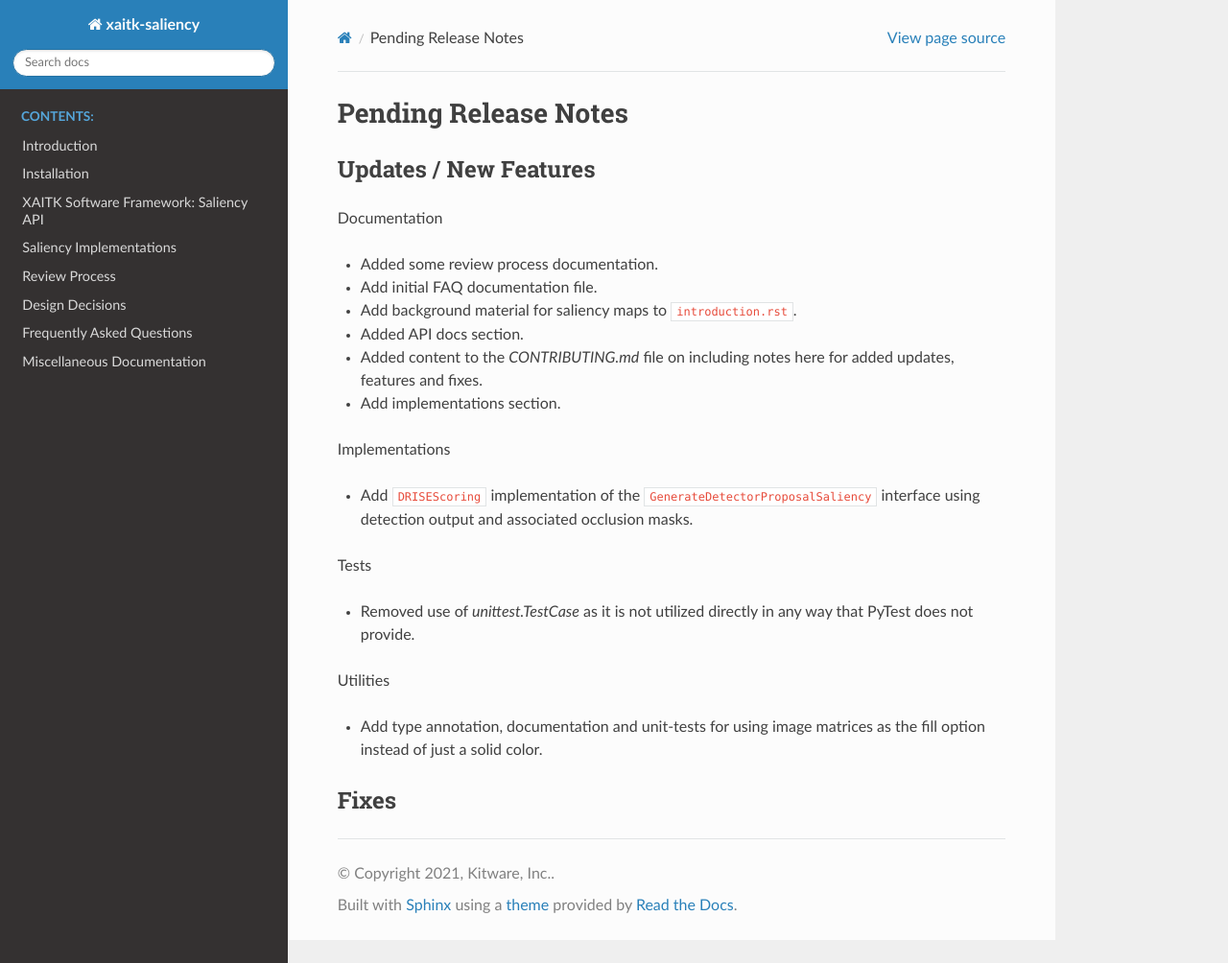
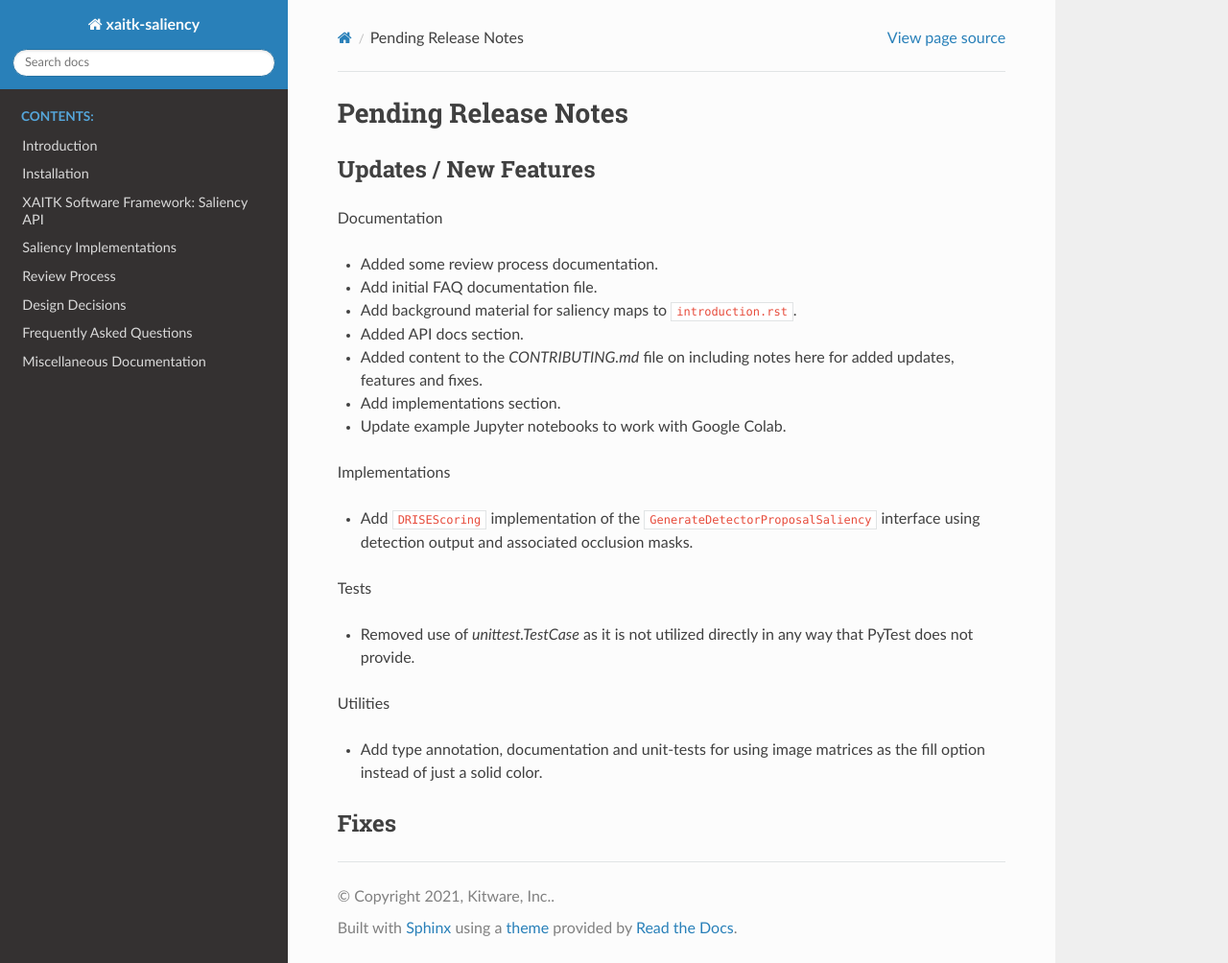
Before and after one commit to XAITK/xaitk-saliency, a Sphinx documentation site: the page built from docs/release_notes/pending_release.rst, in a window 1280 px wide and 1004 px high. Shown: the whole window at 96% size. Built offline with Sphinx 7.4.7 and the Read the Docs theme 2.0.0, drawn with Linux system fonts in a browser that asks for light colours; pages that are not in the unit, such as notebooks, are missing from menus.

Commit message:
Update Jupyter notebook examples
- Add Google Colab links
- Add torch.no_grad() decorator
- Update VIAME notebook pip install

```diff
--- a/docs/release_notes/pending_release.rst
+++ b/docs/release_notes/pending_release.rst
@@ -20,6 +20,8 @@ Documentation
 
 * Add implementations section.
 
+* Update example Jupyter notebooks to work with Google Colab.
+
 Implementations
 
 * Add ``DRISEScoring`` implementation of the ``GenerateDetectorProposalSaliency``
```
Also changed, not shown: examples/README.md (added), 6 other files.
